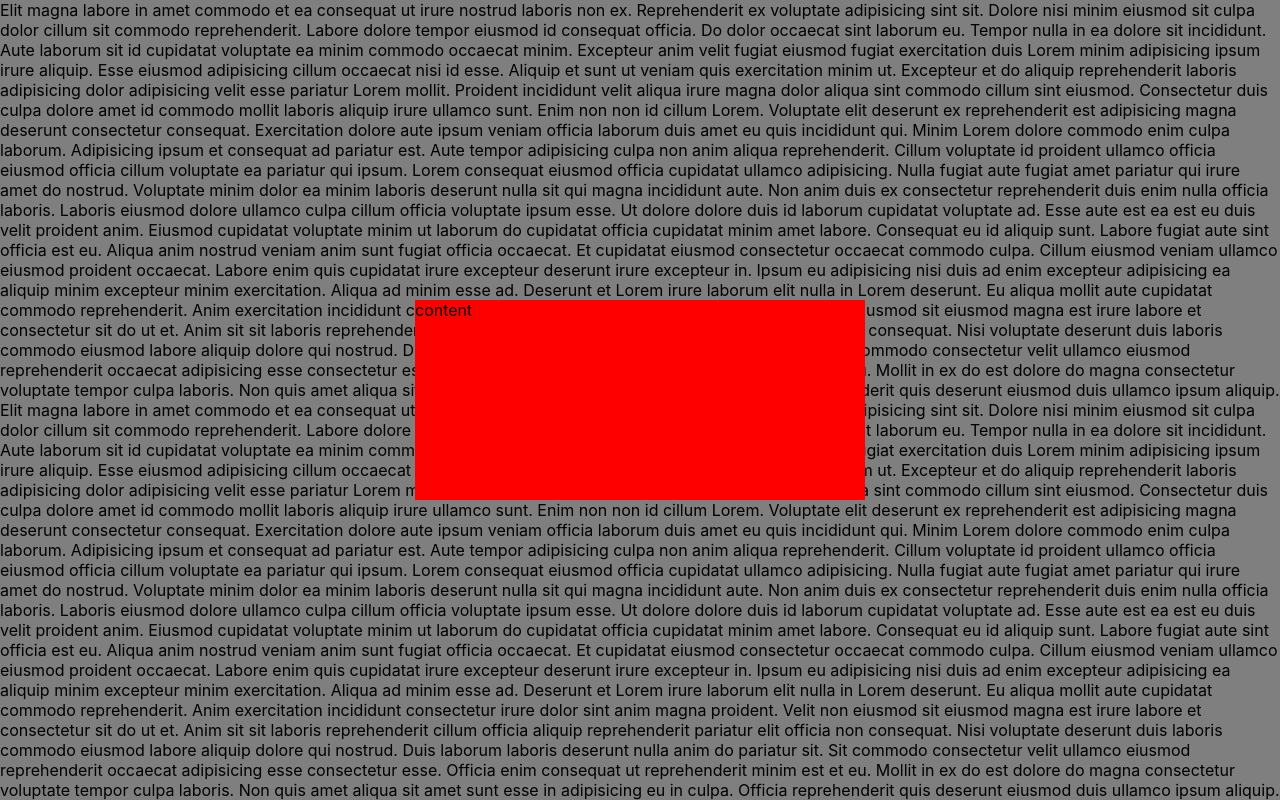
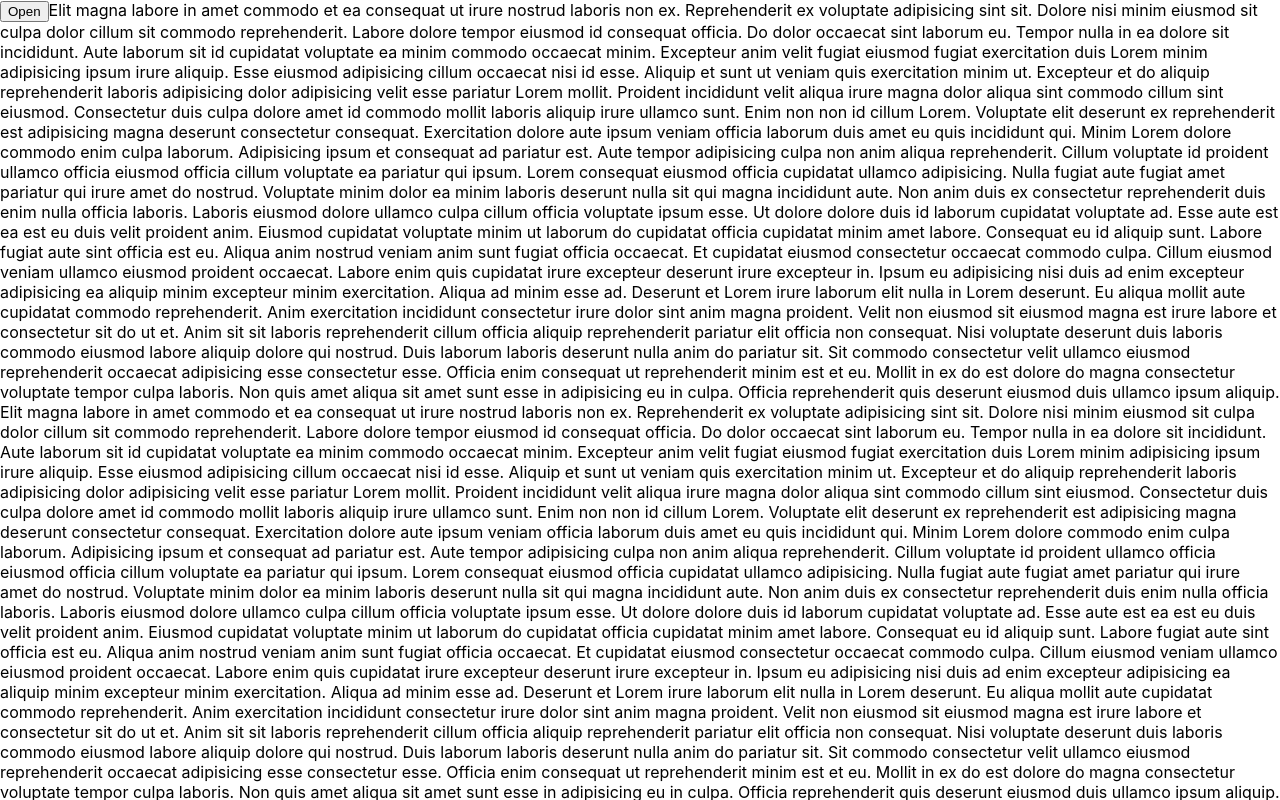
Before and after one commit to LucienChu/react-material-ui, a React (Create React App) app: page / in a window 1280 px wide. Shown: the top 800 px of the page. Built offline with nearby package versions, Linux system fonts and the light colour scheme.

Commit message:
custom modal is fullly functional

```diff
--- a/src/App.js
+++ b/src/App.js
@@ -6,7 +6,11 @@ import ModalPage from "./components/modalPage/modalPage";
 
 function App() {
   // return <PanelAnimation />;
-  return <ModalPage />;
+  return (
+    <div>
+      <ModalPage />
+    </div>
+  );
 }
 
 export default App;
--- a/src/components/modalPage/modalPage.js
+++ b/src/components/modalPage/modalPage.js
@@ -1,9 +1,12 @@
-import React from "react";
+import React, { useState } from "react";
 import LucienModal from "../../cssComponent/panel/lucienModal/lucienModal";
 
 export default function ModalPage() {
+  console.log("modal page called");
+  const [openModal, setOpenModal] = useState(false);
   return (
     <div>
+      <button onClick={() => setOpenModal(true)}>Open</button>
       Elit magna labore in amet commodo et ea consequat ut irure nostrud laboris
       non ex. Reprehenderit ex voluptate adipisicing sint sit. Dolore nisi minim
       eiusmod sit culpa dolor cillum sit commodo reprehenderit. Labore dolore
@@ -419,7 +422,9 @@ export default function ModalPage() {
       consectetur voluptate tempor culpa laboris. Non quis amet aliqua sit amet
       sunt esse in adipisicing eu in culpa. Officia reprehenderit quis deserunt
       eiusmod duis ullamco ipsum aliquip.
-      <LucienModal />
+      <div>
+        <LucienModal open={openModal} onClose={() => setOpenModal(false)} />
+      </div>
     </div>
   );
 }
--- a/src/cssComponent/panel/lucienModal/lucienModal.js
+++ b/src/cssComponent/panel/lucienModal/lucienModal.js
@@ -1,17 +1,42 @@
-import React, { useEffect } from "react";
+import React, { useEffect, useRef, useState } from "react";
 import styles from "./lucienModal.module.css";
-export default function LucienModal() {
+import "prop-types";
+export default function LucienModal(props) {
+  console.log("props.open", props.open);
+  const modalRef = useRef();
   useEffect(() => {
     document.body.style.overflow = "hidden";
     return () => {
       document.body.style.overflow = "";
     };
   }, []);
+  const close = () => {
+    modalRef.current.classList.toggle(styles.dismiss);
+    document.body.style.overflow = "";
+    props.onClose();
+  };
 
   return (
-    <div className={styles.ModalWrapper}>
-      <div className={styles.Backdrop}>
-        <div className={styles.ModalContent}>content</div>
+    <div
+      className={props.open ? styles.modalWrapper : styles.dismiss}
+      ref={modalRef}
+    >
+      <div className={styles.backdrop}>
+        <div className={styles.contentWrapper}>
+          <div className={styles.titleDiv}>
+            <h1>Password error</h1>
+          </div>
+          <div className={styles.contentDiv}>
+            <h2>
+              It turns out that you have enter a wrong password, please try
+              again
+            </h2>
+          </div>
+          <div className={styles.buttonDiv}>
+            <button>Okay</button>
+            <button onClick={close}>Dismiss</button>
+          </div>
+        </div>
       </div>
     </div>
   );
--- a/src/cssComponent/panel/lucienModal/lucienModal.module.css
+++ b/src/cssComponent/panel/lucienModal/lucienModal.module.css
@@ -1,4 +1,4 @@
-.ModalWrapper {
+.modalWrapper {
   position: absolute;
   top: 0;
   left: 0;
@@ -9,23 +9,53 @@
   animation: showModal 0.5s forwards;
 }
 
-.Backdrop {
+.dismiss {
+  display: none;
+}
+
+.backdrop {
   height: 100vh;
   width: 100%;
   position: relative;
   background: rgba(0, 0, 0, 0.5);
 }
 
-.ModalContent {
+.contentWrapper {
   min-width: 450px;
   min-height: 200px;
-  background-color: red;
+  background-color: #ffffff;
+  border-radius: 1rem;
+  overflow: hidden;
   position: absolute;
   top: 50%;
   left: 50%;
   transform: translate(-50%, -50%);
+  display: flex;
+  flex-direction: column;
 }
 
+.titleDiv * {
+  margin: 10px;
+}
+
+.contentDiv {
+  margin: 10px;
+  /* flex-grow: 1; */
+}
+
+.buttonDiv {
+  background-color: khaki;
+  display: flex;
+  justify-content: center;
+  align-items: center;
+  display: flex;
+  justify-content: flex-end;
+  padding: 10px;
+}
+
+.buttonDiv button {
+  margin-right: 1rem;
+}
 @keyframes showModal {
   from {
     z-index: -1;
```
